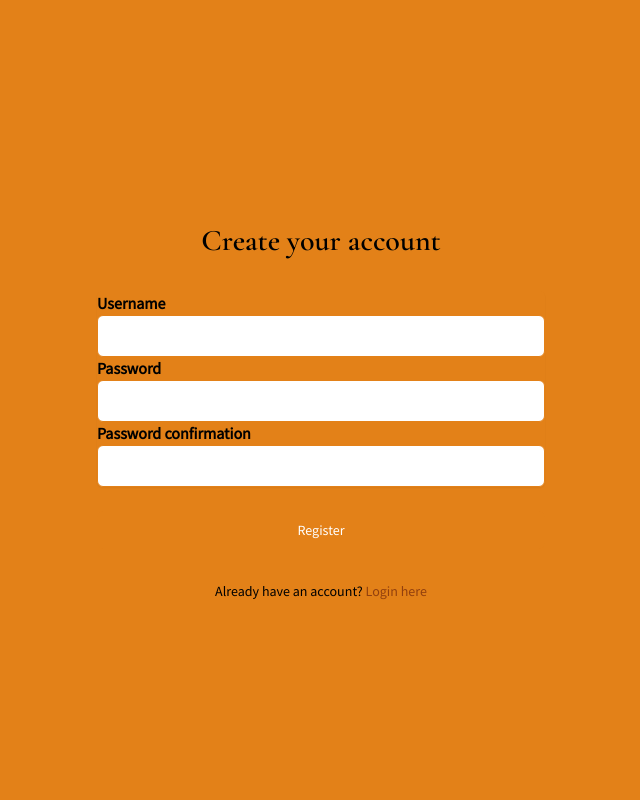
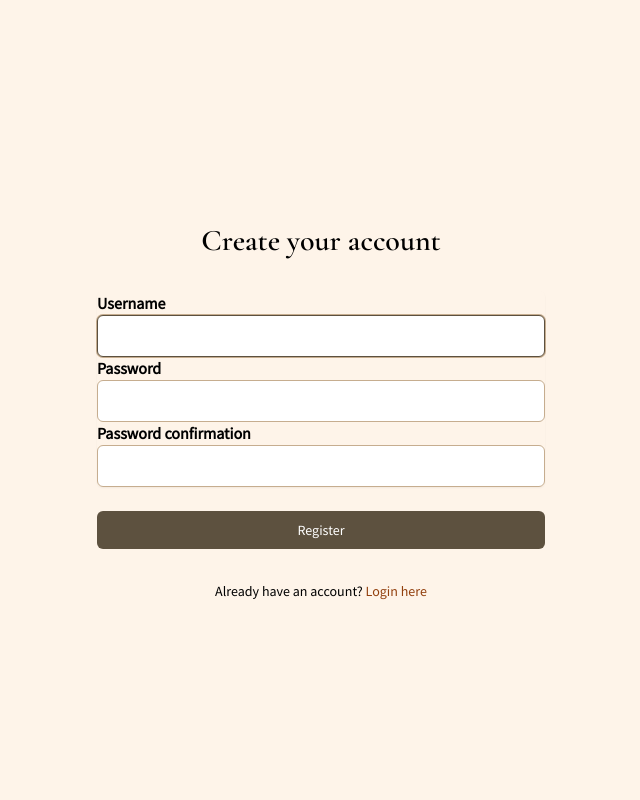
Before and after one commit to m-azzam-azis/pbp-store, a Django app: page /register in a window 1280 px wide. Shown: the whole page, without its empty margins (319-959 px from the left). Run offline with Django 5.2, Linux system fonts and the light colour scheme; some libraries are stand-ins or nearby versions.

Commit message:
fix: css took global from bali-dlight (weird)

```diff
--- a/main/templates/main.html
+++ b/main/templates/main.html
@@ -250,6 +250,6 @@ refreshShopEntries();
   document.getElementById("submitShopEntry").onclick = addShopEntry
 
 
-</script>x
+</script>
 
 {% endblock content %}
--- a/pbp_store/settings.py
+++ b/pbp_store/settings.py
@@ -29,8 +29,6 @@ PRODUCTION = os.getenv("PRODUCTION", False)
 DEBUG = not PRODUCTION
 
 ALLOWED_HOSTS = ["localhost", "127.0.0.1", "muhammad-azzam31-pbpstore.pbp.cs.ui.ac.id"]
-
-
 
 # Application definition
 
--- a/static/css/global.css
+++ b/static/css/global.css
@@ -1,9 +1,9 @@
 :root {
-  --bg-color: #e38118; /* Background color */
-  --primary-color: #e38118; /* Primary accent color */
-  --secondary-color: #e38118; /* Secondary color for text or accents */
-  --highlight-color: #e38118; /* Highlight color */
-  --muted-color: #e38118; /* Muted elements like borders or secondary backgrounds */
+  --bg-color: #fef4e9; /* Background color */
+  --primary-color: #23323c; /* Primary accent color */
+  --secondary-color: #5d513f; /* Secondary color for text or accents */
+  --highlight-color: #c6ad8f; /* Highlight color */
+  --muted-color: #ebe0d6; /* Muted elements like borders or secondary backgrounds */
 }
 
 form input,
@@ -14,6 +14,7 @@ form select {
   border: 1px solid var(--highlight-color);
   border-radius: 0.375rem;
 }
+
 form input:focus,
 form textarea:focus,
 form select:focus {
```
Also changed, not shown: main/management/commands/clearcache.py (added, +7 -0 lines).
